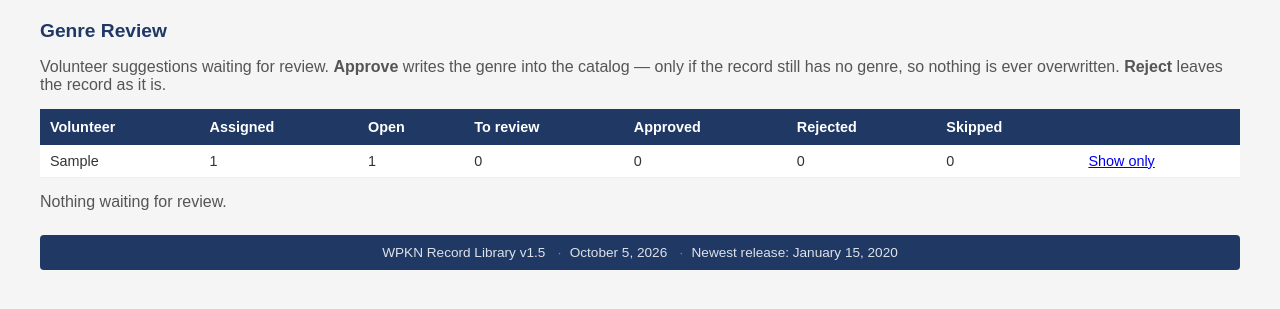
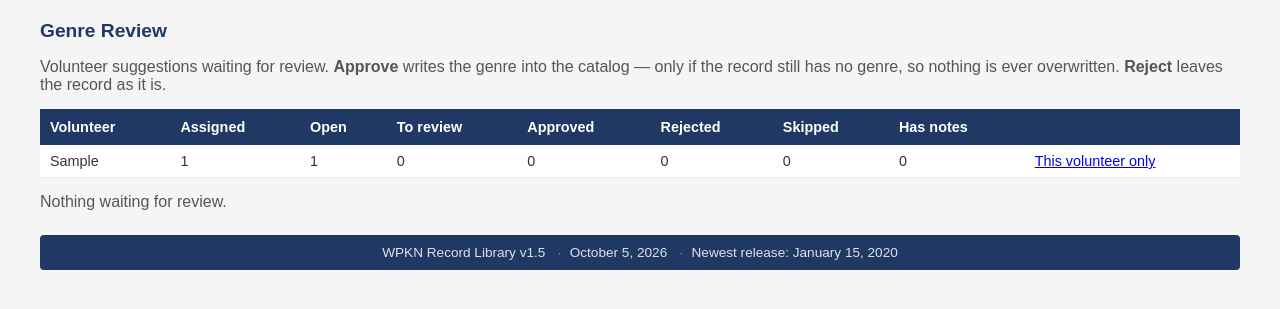
Before and after one commit to davidgolden99/wpkn-record-library, a Flask app: page /genres/review in a window 1280 px wide. Shown: the part 108-417 px from the top of the page. Run offline with Flask 3, Linux system fonts and the light colour scheme; a user stored in the database is signed in; tables that the repository leaves empty hold one stand-in row (values such as "Sample post").

Commit message:
Genre review: Has notes list with clear-notes checkboxes (v1.5)
Approving a genre writes only RecordLibrary.Genre, so a Style, Label or
year a volunteer typed in Notes was only reachable by SQL once the row
left the review list.

- Summary table gets a "Has notes" count per volunteer, linking to
  /genres/review?volunteer=X&notes=1: a read-only list of approved,
  rejected and skipped rows with notes, beside the record's current
  Style / Label / Year.
- Each row has a checkbox, plus select-all in the header; "Clear
  selected notes" sets notes_cleared_by / notes_cleared_at so the row
  drops off the list. The note text is never erased (audit log).
- New columns added to genre_staging in v1.5_genre_review.sql (not yet
  run on prod, so no separate migration step).
- "Show only" link renamed to "This volunteer only".

Co-Authored-By: Claude Opus 5.5 <noreply@anthropic.com>

```diff
--- a/migration/v1.5_genre_review.sql
+++ b/migration/v1.5_genre_review.sql
@@ -28,6 +28,8 @@ CREATE TABLE IF NOT EXISTS genre_staging (
     final_genre    VARCHAR(50),
     reviewed_by    VARCHAR(50),
     reviewed_at    DATETIME,
+    notes_cleared_by VARCHAR(50),   -- Librarian marked the note as dealt with;
+    notes_cleared_at DATETIME,      -- the note text itself is never erased
     KEY idx_gs_assigned (assigned_to, status),
     KEY idx_gs_status (status),
     CONSTRAINT fk_gs_record FOREIGN KEY (record_id) REFERENCES RecordLibrary (ID)
--- a/wpkn_flask/app.py
+++ b/wpkn_flask/app.py
@@ -1003,6 +1003,7 @@ def genres_save():
 def genre_review():
     genre_list = get_genres()
     volunteer  = request.values.get("volunteer", "").strip()
+    show_notes = request.args.get("notes") == "1"
     message = None
     message_type = None
 
@@ -1011,7 +1012,21 @@ def genre_review():
         db = get_db()
         cursor = db.cursor(dictionary=True)
         try:
-            if action in ("approve", "reject"):
+            cleared = 0
+            if action == "clear_notes":
+                # Marks notes as handled; the note text stays as part of the
+                # audit log, it just drops out of the Has notes list.
+                record_ids = [i for i in request.form.getlist("record_id") if i.isdigit()]
+                if record_ids:
+                    cursor.execute("""
+                        UPDATE genre_staging SET notes_cleared_by = %s, notes_cleared_at = NOW()
+                        WHERE record_id IN (""" + ", ".join(["%s"] * len(record_ids)) + """)
+                          AND status IN ('approved', 'rejected', 'skipped')
+                          AND notes_cleared_at IS NULL
+                    """, (current_user.username, *record_ids))
+                    cleared = cursor.rowcount
+                targets = []
+            elif action in ("approve", "reject"):
                 targets = [(request.form.get("record_id"), request.form.get("final_genre", "").strip())]
             elif action == "approve_high":
                 cursor.execute("""
@@ -1065,8 +1080,11 @@ def genre_review():
             if approved: parts.append(f"{approved} approved")
             if rejected: parts.append(f"{rejected} rejected")
             if skipped:  parts.append(f"{skipped} skipped (record already had a genre)")
+            if cleared:  parts.append(f"{cleared} note(s) cleared")
             if parts:
                 message = ", ".join(parts).capitalize() + "."
+            elif action == "clear_notes":
+                message = "No notes were cleared — tick at least one row first."
             elif action in ("approve", "reject"):
                 message = "That suggestion isn't waiting for review any more — it was already reviewed or changed."
             else:
@@ -1089,10 +1107,32 @@ def genre_review():
                SUM(status = 'proposed')   AS proposed,
                SUM(status = 'approved')   AS approved,
                SUM(status = 'rejected')   AS rejected,
-               SUM(status = 'skipped')    AS skipped
+               SUM(status = 'skipped')    AS skipped,
+               SUM(status IN ('approved', 'rejected', 'skipped')
+                   AND notes IS NOT NULL AND notes <> ''
+                   AND notes_cleared_at IS NULL)     AS has_notes
         FROM genre_staging GROUP BY assigned_to ORDER BY assigned_to
     """)
     summary = cursor.fetchall()
+    # Approving writes only Genre, so a Style / Label / year a volunteer typed
+    # in Notes has to be copied over by hand. This lists the reviewed rows
+    # that still have notes, beside what the record holds now.
+    noted = []
+    if show_notes:
+        cursor.execute("""
+            SELECT s.record_id, s.artist, s.title, s.media, s.assigned_to,
+                   s.status, s.final_genre, s.notes,
+                   r.LibraryNumber, r.Style, r.Label, r.ReleaseYear
+            FROM genre_staging s
+            JOIN RecordLibrary r ON r.ID = s.record_id
+            WHERE s.status IN ('approved', 'rejected', 'skipped')
+              AND s.notes IS NOT NULL AND s.notes <> ''
+              AND s.notes_cleared_at IS NULL
+        """ + (" AND s.assigned_to = %s" if volunteer else "") + """
+            ORDER BY s.assigned_to, s.artist, s.title, s.record_id
+            LIMIT 500
+        """, (volunteer,) if volunteer else ())
+        noted = cursor.fetchall()
     cursor.execute("""
         SELECT record_id, artist, title, label, year, media, assigned_to,
                proposed_genre, confidence, notes, edited_at
@@ -1109,6 +1149,7 @@ def genre_review():
         row["lookup_url"] = discogs_search_url(row["artist"], row["title"])
     return render_template("genre_review.html", summary=summary, proposals=proposals,
                            volunteer=volunteer, genres=genre_list,
+                           show_notes=show_notes, noted=noted,
                            message=message, message_type=message_type)
 
 
--- a/wpkn_flask/templates/genre_review.html
+++ b/wpkn_flask/templates/genre_review.html
@@ -50,6 +50,7 @@
                     <th>Approved</th>
                     <th>Rejected</th>
                     <th>Skipped</th>
+                    <th>Has notes</th>
                     <th></th>
                 </tr>
             </thead>
@@ -63,7 +64,8 @@
                     <td>{{ v.approved }}</td>
                     <td>{{ v.rejected }}</td>
                     <td>{{ v.skipped }}</td>
-                    <td><a href="/genres/review?volunteer={{ v.assigned_to|urlencode }}">Show only</a></td>
+                    <td>{% if v.has_notes %}<a href="/genres/review?volunteer={{ v.assigned_to|urlencode }}&amp;notes=1">{{ v.has_notes }}</a>{% else %}0{% endif %}</td>
+                    <td><a href="/genres/review?volunteer={{ v.assigned_to|urlencode }}">This volunteer only</a></td>
                 </tr>
                 {% endfor %}
             </tbody>
@@ -72,7 +74,55 @@
         <p>No batches have been assigned yet (see <code>migration/assign_genre_batch.sql</code>).</p>
         {% endif %}
 
-        {% if proposals %}
+        {% if show_notes %}
+        <h2>{{ noted|length }} reviewed row(s) with notes{% if volunteer %} from {{ volunteer }}{% endif %}{% if noted|length == 500 %} (first 500){% endif %}
+            <a href="/genres/review{% if volunteer %}?volunteer={{ volunteer|urlencode }}{% endif %}" class="secondary-btn-link">Back to review</a></h2>
+        <p>Approving writes only the genre. If a note gives a Style, Label or year, copy it into the record with <strong>Edit Record</strong> (search by Library Number) or <strong>Bulk Edit</strong>.</p>
+        {% if noted %}
+        <p>Once a note is dealt with, tick it and click <strong>Clear selected notes</strong> to take it off this list. The note itself is kept in the review history.</p>
+        <form method="POST" action="/genres/review?notes=1"
+              onsubmit="return confirm('Clear the selected notes from this list?');">
+        <input type="hidden" name="action" value="clear_notes">
+        <input type="hidden" name="volunteer" value="{{ volunteer }}">
+        <button type="submit" class="primary-btn">Clear selected notes</button>
+        <div class="table-scroll">
+        <table>
+            <thead>
+                <tr>
+                    <th><input type="checkbox" id="select-all-notes" aria-label="Select all"
+                               onchange="document.querySelectorAll('.note-check').forEach(function (c) { c.checked = this.checked; }, this);"></th>
+                    <th>Volunteer</th>
+                    <th>Artist</th>
+                    <th>Title</th>
+                    <th>Library #</th>
+                    <th>Result</th>
+                    <th>Notes</th>
+                    <th>Style now</th>
+                    <th>Label now</th>
+                    <th>Year now</th>
+                </tr>
+            </thead>
+            <tbody>
+                {% for n in noted %}
+                <tr>
+                    <td><input type="checkbox" name="record_id" value="{{ n.record_id }}" class="note-check" aria-label="Select {{ n.artist }} — {{ n.title }}"></td>
+                    <td>{{ n.assigned_to }}</td>
+                    <td>{{ n.artist }}</td>
+                    <td>{{ n.title }}</td>
+                    <td>{{ n.media }}-{{ n.LibraryNumber or '' }}</td>
+                    <td>{{ n.status|capitalize }}{% if n.final_genre %}: {{ n.final_genre }}{% endif %}</td>
+                    <td>{{ n.notes }}</td>
+                    <td>{{ n.Style or '' }}</td>
+                    <td>{{ n.Label or '' }}</td>
+                    <td>{{ n.ReleaseYear or '' }}</td>
+                </tr>
+                {% endfor %}
+            </tbody>
+        </table>
+        </div>
+        </form>
+        {% endif %}
+        {% elif proposals %}
         <h2>{{ proposals|length }} suggestion(s) to review{% if volunteer %} from {{ volunteer }} <a href="/genres/review" class="secondary-btn-link">Show all</a>{% endif %}{% if proposals|length == 500 %} (first 500){% endif %}</h2>
 
         <form method="POST" action="/genres/review"
```
